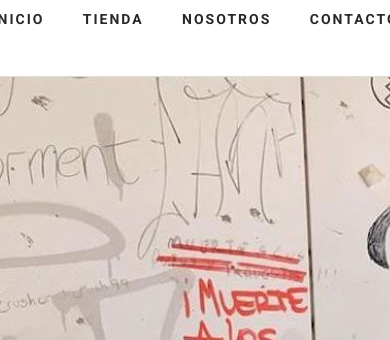
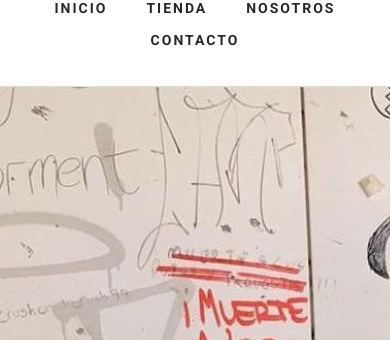
Before and after one commit to martin-centurion/tienda-de-ropa, a website: page index.html in a window 390 px wide. Shown: the part 174-514 px from the top of the page. Drawn offline with Linux system fonts and the light colour scheme.

Commit message:
ajuste navbar

```diff
--- a/sass/_media.scss
+++ b/sass/_media.scss
@@ -73,8 +73,9 @@
             align-content: center;
 
             ul {
+
                     li {
-                        margin: 1.2rem;
+                        margin: 0.5rem;
                     }
                 }
             }
@@ -141,6 +142,15 @@
     .container {
         width: 320px;
     }
+
+    .header {
+        &__content {
+
+            ul {
+                flex-wrap: wrap;
+                }
+            }
+        }
 
     .banner {
         width: 100%;
```
Also changed, not shown: css/style.css.
